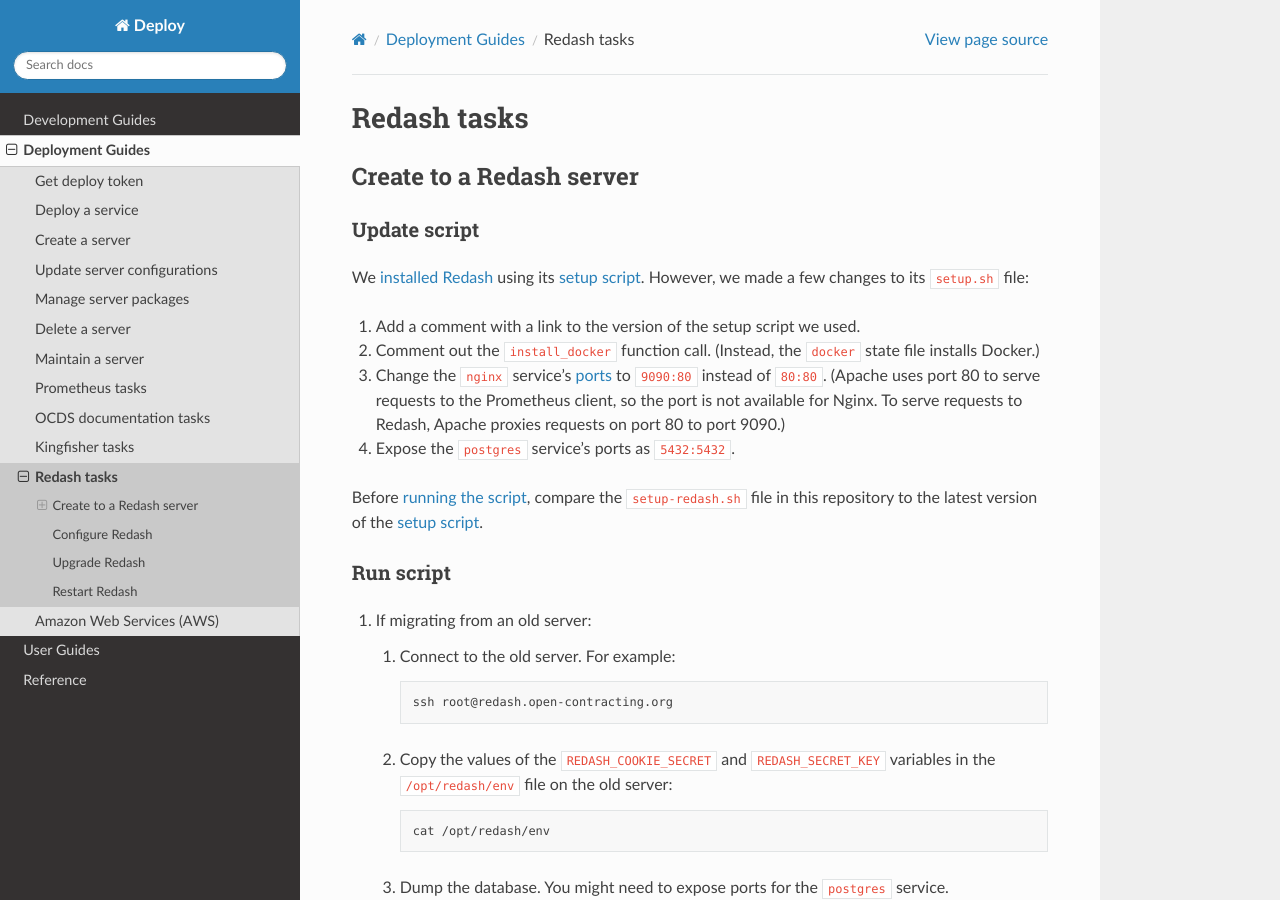
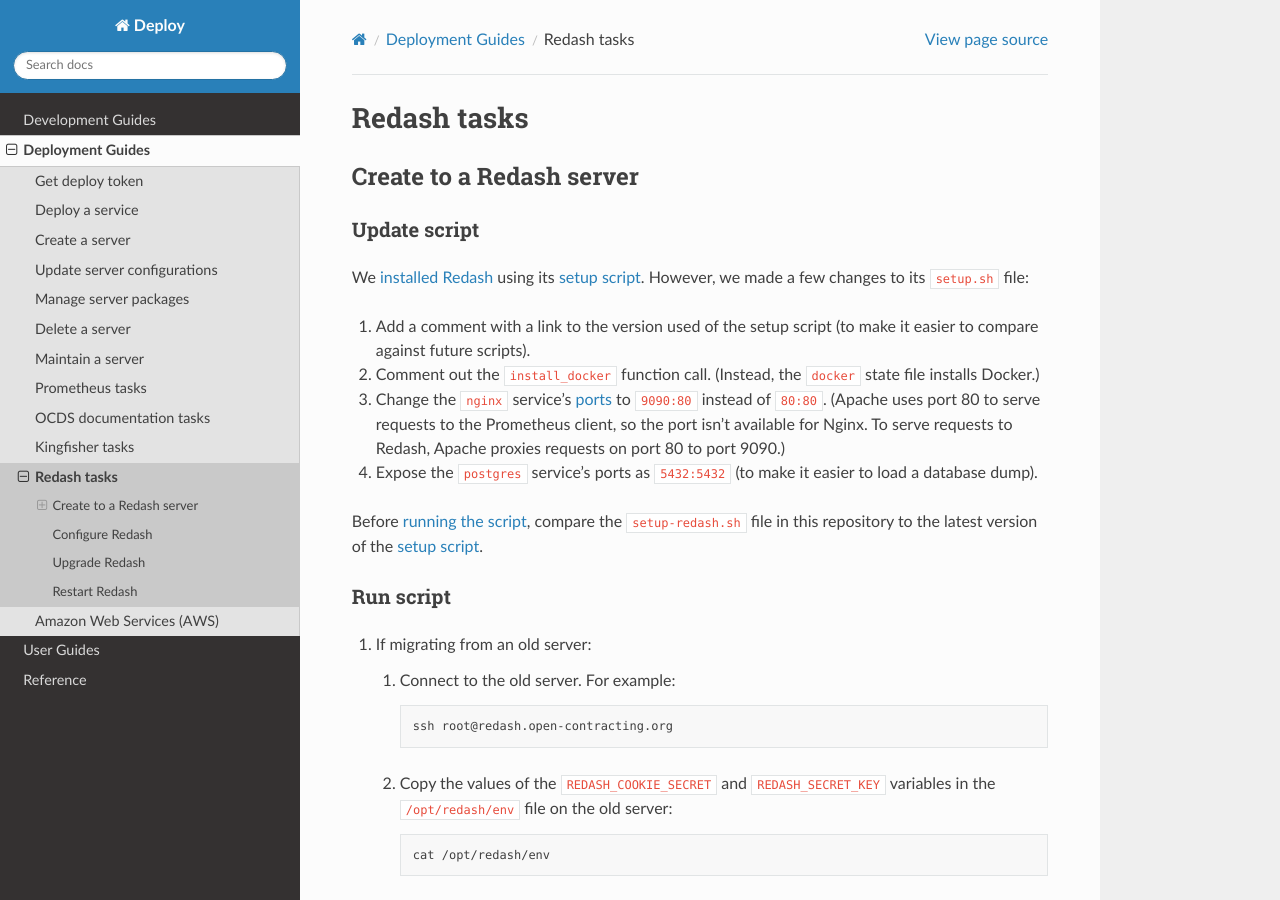
Before and after one commit to open-contracting/deploy, a Sphinx documentation site: the page built from docs/deploy/redash.rst, in a window 1280 px wide and 900 px high. Built offline with Sphinx 7.4.7 and the Read the Docs theme 2.0.0, drawn with Linux system fonts in a browser that asks for light colours.

Commit message:
redash.rst: Copy-edit "Update script"

```diff
--- a/docs/deploy/redash.rst
+++ b/docs/deploy/redash.rst
@@ -9,10 +9,10 @@
 
 We `installed Redash <https://redash.io/help/open-source/setup#docker>`__ using its `setup script <https://github.com/getredash/setup>`__. However, we made a few changes to its ``setup.sh`` file:
 
-#. Add a comment with a link to the version of the setup script we used.
+#. Add a comment with a link to the version used of the setup script (to make it easier to compare against future scripts).
 #. Comment out the ``install_docker`` function call. (Instead, the ``docker`` state file installs Docker.)
-#. Change the ``nginx`` service's `ports <https://docs.docker.com/compose/compose-file/#ports>`__ to ``9090:80`` instead of ``80:80``. (Apache uses port 80 to serve requests to the Prometheus client, so the port is not available for Nginx. To serve requests to Redash, Apache proxies requests on port 80 to port 9090.)
-#. Expose the ``postgres`` service's ports as ``5432:5432``.
+#. Change the ``nginx`` service's `ports <https://docs.docker.com/compose/compose-file/#ports>`__ to ``9090:80`` instead of ``80:80``. (Apache uses port 80 to serve requests to the Prometheus client, so the port isn't available for Nginx. To serve requests to Redash, Apache proxies requests on port 80 to port 9090.)
+#. Expose the ``postgres`` service's ports as ``5432:5432`` (to make it easier to load a database dump).
 
 Before :ref:`running the script<run-redash-script>`, compare the ``setup-redash.sh`` file in this repository to the latest version of the `setup script <https://github.com/getredash/setup>`__.
 
```
